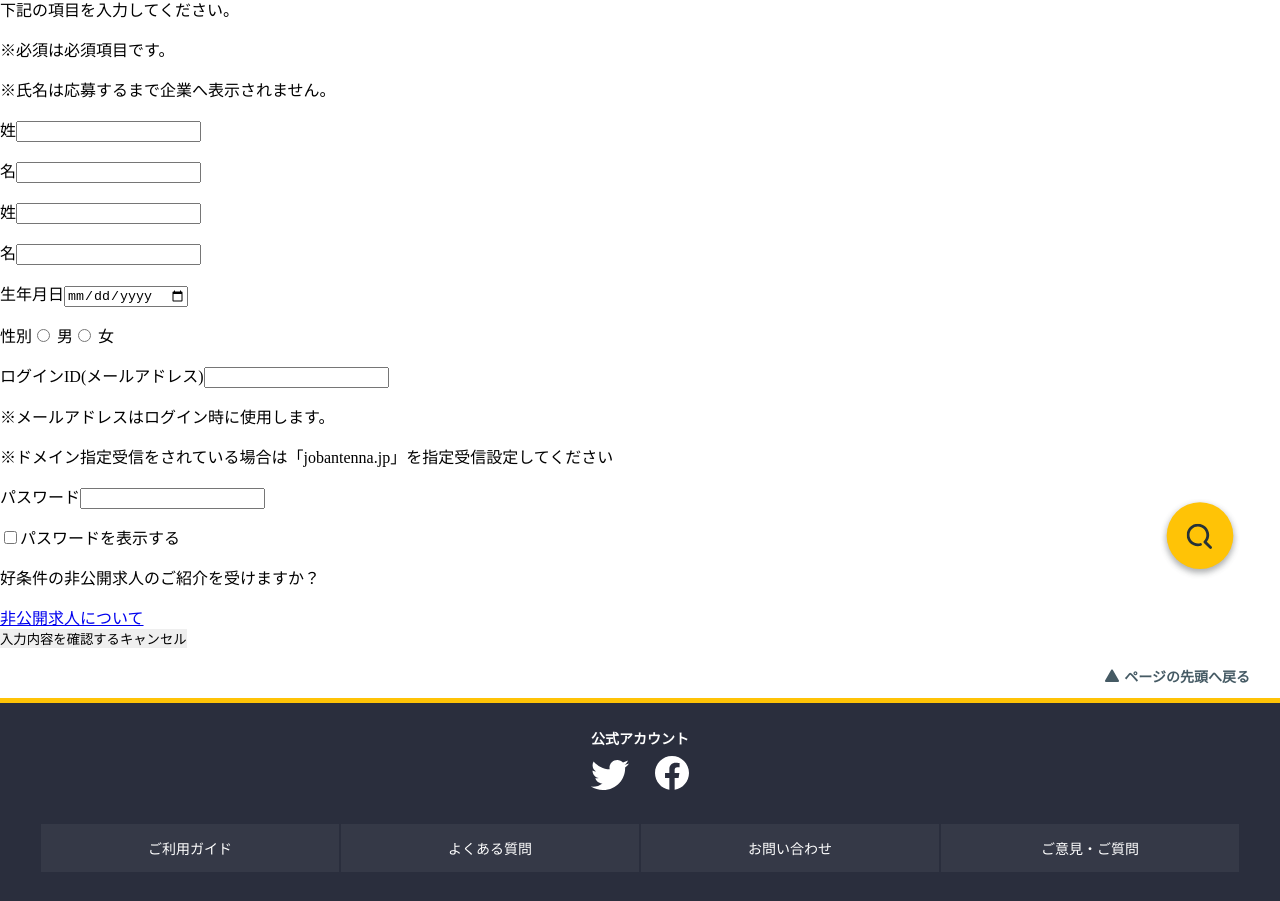
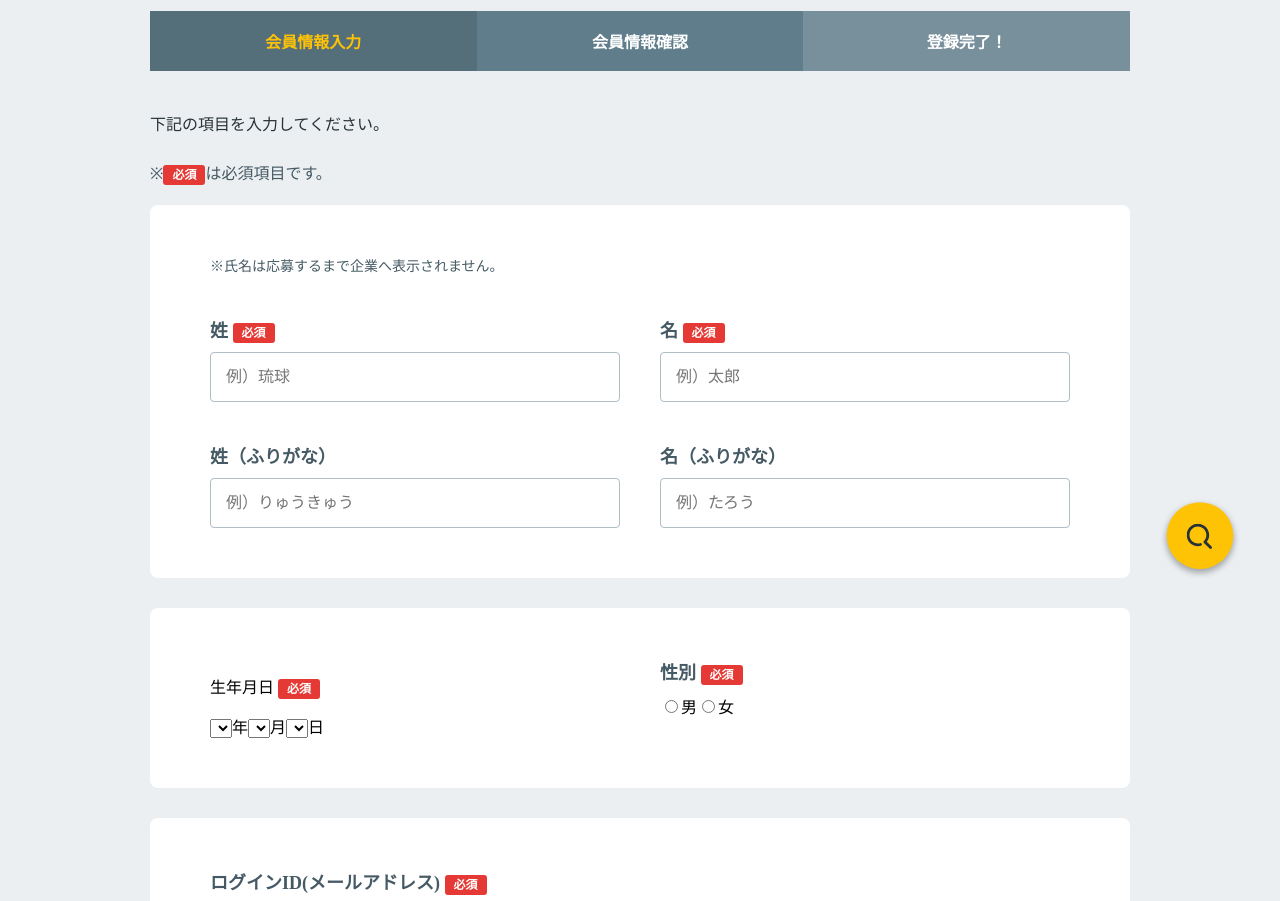
Before and after one commit to oozato/training, a React (Create React App) app: page /register in a window 1280 px wide. Shown: the part 179-1080 px from the top of the page. Built offline with nearby package versions, Linux system fonts and the light colour scheme.

Commit message:
registerのスタイル追加

```diff
--- a/src/Login.tsx
+++ b/src/Login.tsx
@@ -1,14 +1,14 @@
 import React from "react";
-import { BrowserRouter, Route, Link } from "react-router-dom";
+import { Link } from "react-router-dom";
 import "./style.css";
 import arrow from "./Icon/arrow.svg";
 
 function login() {
   return (
-    <div className="wrap">
-      <div className="login">
-        <div className="login-back">
-          <h1 className="login-text">ログイン</h1>
+    <div className="login">
+      <div className="login-container">
+        <div className="login-container-back">
+          <h1 className="login-title">ログイン</h1>
           <div className="login-form">
             <div className="login-form-left">
               <div className="login-form-id">
--- a/src/Register.tsx
+++ b/src/Register.tsx
@@ -1,100 +1,182 @@
 import React from "react";
-import { BrowserRouter, Route, Link } from "react-router-dom";
+import { Link } from "react-router-dom";
 import "./style.css";
+import question_btn from "./Icon/question_btn.svg";
 
 function Register() {
   return (
-    <div className="wrap">
     <div className="register">
-        <p className="register-head">
-          新規会員登録<span className="register-head-option">(無料)</span>
-        </p>
+      <div className="register-container">
+        <div className="register-container-back">
+          <h1 className="register-title">新規会員登録 (無料)</h1>
           <div className="register-stepbar">
-          <p className="register-stepbar-item">会員情報入力</p>
-          <p className="register-stepbar-item">会員情報確認</p>
-          <p className="register-stepbar-item">登録完了！</p>
+            <p className="register-stepbar-box box1">会員情報入力</p>
+            <p className="register-stepbar-box box2">会員情報確認</p>
+            <p className="register-stepbar-box box3">登録完了！</p>
           </div>
-        <p className="register-input_message">下記の項目を入力してください。</p>
+          <h2 className="register-input_message">
+            下記の項目を入力してください。
+          </h2>
           <p className="register-attention_message">
-          ※<span>必須</span>は必須項目です。
+            ※<span className="necessary_message">必須</span>は必須項目です。
           </p>
           <div className="register-card">
             <p className="register-card-message">
               ※氏名は応募するまで企業へ表示されません。
             </p>
-          <p className="register-card-title_necessary">
-            姓
-            <input type="text" className="register-card-inpt" />
+            <div className="register-card-form">
+              <div className="register-card-form-group">
+                <p className="register-card-form-group-title">
+                  姓 <span className="necessary_message">必須</span>
                 </p>
-          <p className="register-card-title_necessary">
-            名
-            <input type="text" className="register-card-inpt" />
+                <input
+                  type="text"
+                  placeholder="例）琉球"
+                  className="register-card-form-group-input"
+                />
+              </div>
+              <div className="register-card-form-group">
+                <p className="register-card-form-group-title">
+                  名 <span className="necessary_message">必須</span>
                 </p>
+                <input
+                  type="text"
+                  placeholder="例）太郎"
+                  className="register-card-form-group-input"
+                />
+              </div>
+              <div className="register-card-form-group">
+                <p className="register-card-form-group-title">姓（ふりがな）</p>
 
+                <input
+                  type="text"
+                  placeholder="例）りゅうきゅう"
+                  className="register-card-form-group-input"
+                />
+              </div>
+              <div className="register-card-form-group">
+                <p className="register-card-form-group-title">名（ふりがな）</p>
+
+                <input
+                  type="text"
+                  placeholder="例）たろう"
+                  className="register-card-form-group-input"
+                />
+              </div>
+            </div>
+          </div>
+
+          <div className="register-card">
+            <div className="register-card-form">
+              <div className="register-card-form-group">
                 <p className="register-card-title">
-            姓
-            <input type="text" className="register-card-inpt" />
+                  生年月日 <span className="necessary_message">必須</span>
                 </p>
+                <select id="select_year" name="year"></select>年
+                <select id="select_month" name="month"></select>月
+                <select id="select_day" name="day"></select>日
+              </div>
+              <div className="register-card-form-group">
+                <p className="register-card-form-group-title">
+                  性別 <span className="necessary_message">必須</span>
+                </p>
+                <input
+                  type="radio"
+                  name="性別"
+                  value="男"
+                  className="register-card-form-group-radio"
+                />
+                男
+                <input
+                  type="radio"
+                  name="性別"
+                  value="女"
+                  className="register-card-form-group-radio"
+                />
+                女
+              </div>
+            </div>
+          </div>
 
-          <p className="register-card-title">
-            名
-            <input type="text" className="register-card-inpt" />
+          <div className="register-card">
+            <div className="register-card-form-group">
+              <p className="register-card-form-group-title">
+                ログインID(メールアドレス){" "}
+                <span className="necessary_message">必須</span>
               </p>
+              <input
+                type="email"
+                placeholder="例）taro@jobantenna.jp"
+                className="register-card-form-group-input"
+                name="メールアドレス"
+                id="id"
+              />
             </div>
-        <div className="register-card">
-          <p className="register-card-title_necessary">
-            生年月日
-            <input type="date" name="" id="" />
-          </p>
-
-          <p className="register-card-title_necessary">
-            性別
-            <input type="radio" name="性別" value="男" /> 男
-            <input type="radio" name="性別" value="女" /> 女
-          </p>
-        </div>
-        <div className="register-card">
-          <p className="register-card-title_necessary">
-            ログインID(メールアドレス)
-            <input type="email" name="メールアドレス" id="id" />
-          </p>
             <p className="register-card-attention">
               ※メールアドレスはログイン時に使用します。
             </p>
-          <p className="register-card-attention">
+            <p className="register-card-message">
               ※ドメイン指定受信をされている場合は「jobantenna.jp」を指定受信設定してください
             </p>
-          <p className="register-card-title_necessary">
-            パスワード
+
+            <div className="register-card-form-group">
+              <p className="register-card-form-group-title">
+                パスワード <span className="necessary_message">必須</span>
+              </p>
+              <div className="register-card-form">
+                <div>
                   <input
                     type="{{textOrPassword()}}"
+                    placeholder="半角英数英数8文字〜12文字以内"
+                    className="register-card-form-group-input"
                     name="password"
                     ng-model="data.password"
                     ng-minlength="8"
-              ng-maxlength="16"
+                    ng-maxlength="12"
                     ng-pattern="/^[a-zA-Z0-9]*$/"
                     required
                   />
-          </p>
-          <p>
+                </div>
+                <div className="register-card-form-group-pass_check">
                   <input
                     type="checkbox"
                     id="passwordVisible"
                     ng-model="passwordVisible"
                   />
                   <label>パスワードを表示する</label>
-          </p>
                 </div>
+              </div>
+            </div>
+          </div>
+
           <div className="register-card">
+            <div className="register-card-form">
+              <div>
                 <p className="register-card-question">
                   好条件の非公開求人のご紹介を受けますか？
                 </p>
-          <Link to="#">非公開求人について</Link>
+                <Link to="#" className="register-card-guide">
+                  <p className="register-card-guide-text">非公開求人について</p>
+                  <img src={question_btn} />
+                </Link>
+              </div>
+
+              <div className="register-card-form-group-guide_check">
+                <input
+                  type="checkbox"
+                  id="passwordVisible"
+                  ng-model="passwordVisible"
+                />
+                <label>はい</label>
+              </div>
+            </div>
           </div>
           <button>入力内容を確認する</button>
           <button>キャンセル</button>
         </div>
       </div>
+    </div>
   );
 }
+
 export default Register;
--- a/src/style.css
+++ b/src/style.css
@@ -1,5 +1,12 @@
 body {
   margin: 0;
+}
+button {
+  border: none;
+  cursor: pointer;
+  outline: none;
+  padding: 0;
+  appearance: none;
 }
 .wrap {
   overflow: hidden;
@@ -92,16 +99,20 @@ body {
   height: 1000px;
 }
 
-/*ログイン画面のスタイル*/
-.login {
+.login-container,
+.register-container {
   background-color: #eceff1;
   padding: 62px 0 100px;
 }
-.login-back {
+.login-container-back,
+.register-container-back {
   max-width: 980px;
   margin: 0 auto;
 }
-.login-text {
+
+/*ログイン画面のスタイル*/
+.login-title,
+.register-title {
   font-weight: bold;
   font-size: 28px;
   color: #2a2e3d;
@@ -173,13 +184,7 @@ body {
 .login-form-permission-text {
   color: #1e88e5;
 }
-button {
-  border: none;
-  cursor: pointer;
-  outline: none;
-  padding: 0;
-  appearance: none;
-}
+
 .login-form-agree-button {
   background-color: #f9a406;
   border-radius: 60px;
@@ -266,6 +271,126 @@ button {
 .login-beginner-text::after {
   content: url(Icon/arrow.svg);
   padding-left: 5px;
+}
+
+/*会員登録のスタイル*/
+.register-stepbar {
+  display: flex;
+  justify-content: space-around;
+  align-items: center;
+}
+.register-stepbar-box {
+  padding: 18px;
+  text-align: center;
+  flex: 1 0 0%;
+  font-weight: bold;
+  font-size: 16px;
+  margin: 0 0 40px 0;
+}
+/*box方向*/
+.box1 {
+  color: #ffc306;
+  background-color: #546e7a;
+}
+.box2 {
+  color: #ffffff;
+  background-color: #607d8b;
+}
+.box3 {
+  color: #ffffff;
+  background-color: #78909c;
+}
+.register-input_message {
+  font-weight: normal;
+  font-size: 16px;
+  color: #263238;
+  margin: 0 0 25px 0;
+}
+.register-attention_message {
+  color: #455a64;
+  margin: 0 0 21px 0;
+}
+.necessary_message {
+  font-weight: bold;
+  font-size: 12px;
+  color: #ffffff;
+  padding: 3px 9px;
+  background-color: #e53935;
+  border-radius: 3px;
+}
+.register-card {
+  background-color: #ffffff;
+  padding: 50px 60px;
+  margin: 0 0 30px 0;
+  border-radius: 8px;
+}
+.register-card-form {
+  display: grid;
+  grid-template-columns: repeat(2, 1fr);
+  grid-gap: 40px;
+}
+
+.register-card-message {
+  font-weight: normal;
+  font-size: 16px;
+  color: #455a64;
+  margin: 0 0 31px 0;
+}
+.register-card-form-group-title {
+  font-weight: bold;
+  font-size: 18px;
+  margin: 0 0 10px 0;
+  color: #455a64;
+}
+.register-card-form-group-input {
+  border: 1px solid #b0bec5;
+  box-sizing: border-box;
+  border-radius: 4px;
+  width: 100%;
+  padding: 15px 15px;
+  font-size: 16px;
+}
+
+.register-card-form-group-radio {
+  font-size: 16px;
+  color: #263238;
+}
+.register-card-form-group-pass_check {
+  margin: auto 0;
+  font-size: 14px;
+  color: #263238;
+}
+
+.register-card-attention {
+  font-size: 14px;
+  color: #455a64;
+  margin: 16px 0 5px 0;
+}
+.register-card-message {
+  font-size: 14px;
+  color: #455a64;
+  margin: 0 0 41px 0;
+}
+.register-card-question {
+  font-weight: bold;
+  font-size: 20px;
+  color: #263238;
+  margin: 0 0 11px 0;
+}
+.register-card-guide {
+  display: flex;
+  color: #1e88e5;
+  font-size: 13px;
+  text-decoration: none;
+  align-items: center;
+}
+.register-card-guide-text {
+  margin: 0 5px 0 0;
+}
+.register-card-form-group-guide_check {
+  margin: auto;
+  font-size: 16px;
+  color: #263238;
 }
 
 /*フッターのスタイル*/
@@ -422,11 +547,11 @@ button {
   }
 
   /*ログイン画面のスタイル*/
-  .login {
+  .container {
     padding: 60px 0 81px;
   }
 
-  .login-back {
+  .container-back {
     margin: 15px auto 0;
   }
   .login-text {
```
Lines whose indentation alone changed are shown as unchanged.
